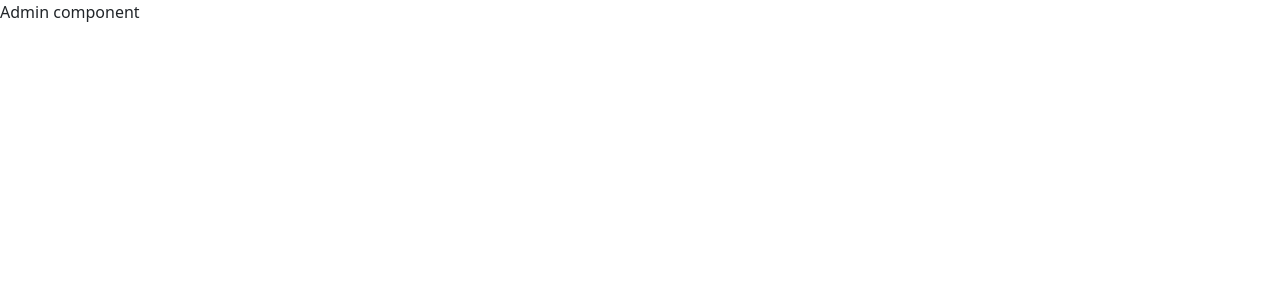
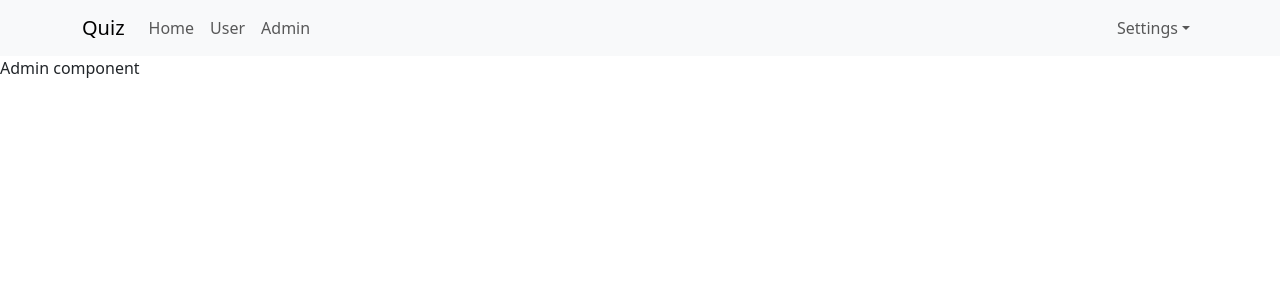
Before and after one commit to Thang-Nguyen-Minh/REACTJS, a React (Create React App) app: page /admins in a window 1280 px wide. Shown: the top 300 px of the page. Built offline with nearby package versions, Linux system fonts and the light colour scheme.

Commit message:
Nested Routes

```diff
--- a/src/App.js
+++ b/src/App.js
@@ -1,23 +1,22 @@
 import './App.scss';
-import {Link} from 'react-router-dom';
+import {Outlet,Link} from 'react-router-dom';
 import Header from "./components/Header/Header";
 
 const App = () => {
+    return (
+        <div className="app-container">
+            <div className="header-container">
+                <Header/>
+            </div>
+            <div className="main-container">
+                <div className="sidenav-container">
 
-    return (
-        <div>
-            <Header/>
-            <div>
-                test link
-                <div>
-                    <button>
-                        <Link to='/users'>Go to user page</Link>
-                    </button>
-                    <button>
-                        <Link to='/admins'>Go to admin page</Link>
-                    </button>
+                </div>
+                <div className="app-content">
+                    <Outlet/>
                 </div>
             </div>
+
         </div>
     );
 }
--- a/src/components/Header/Header.js
+++ b/src/components/Header/Header.js
@@ -8,7 +8,7 @@
     return (
         <Navbar expand="lg" className="bg-body-tertiary">
             <Container>
-                <Navbar.Brand href="#home">React-Bootstrap</Navbar.Brand>
+                <Navbar.Brand href="#home">Quiz</Navbar.Brand>
                 <Navbar.Toggle aria-controls="basic-navbar-nav" />
                 <Navbar.Collapse id="basic-navbar-nav">
                     <Nav className="me-auto">
--- a/src/index.js
+++ b/src/index.js
@@ -14,9 +14,10 @@
   <Provider store={store}>
     <BrowserRouter>
         <Routes>
-            <Route path="/" element={<App/>} />
-            <Route path="/users" element={<User/>} />
-            <Route path="/admins" element={<Admin/>} />
+            <Route path="/" element={<App/>}>
+                <Route path="/users" element={<User/>} />
+                <Route path="/admins" element={<Admin/>} />
+            </Route>
         </Routes>
     </BrowserRouter>
   </Provider>
```
